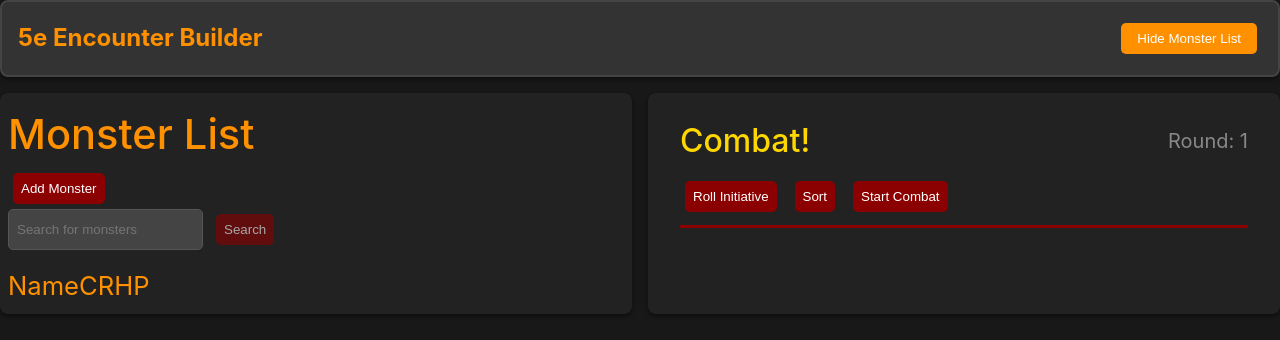
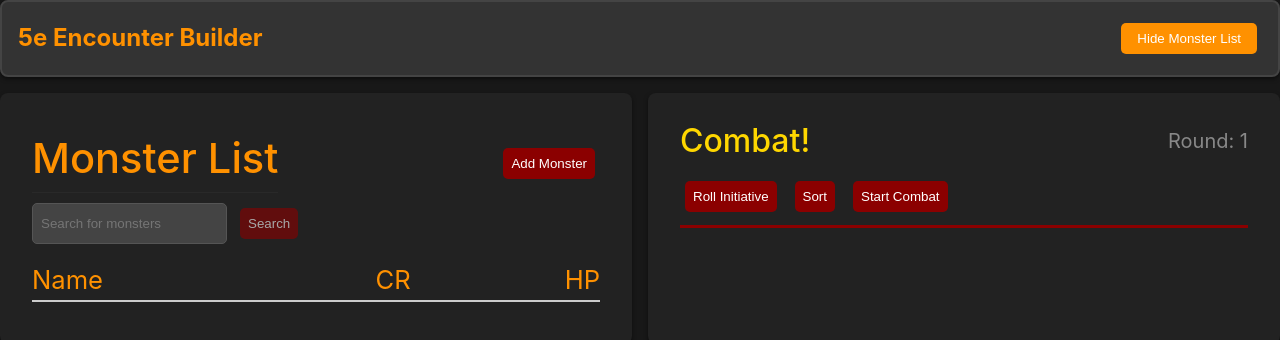
Before and after one commit to Mattan41/5eEncounterBuilder, a Vue app: page / in a window 1280 px wide. Both pictures are taken after a click on the button "Show Monster List". Shown: the top 340 px of the page. Built offline with nearby package versions, Linux system fonts and the light colour scheme.

Commit message:
implement infinite scroll and loading indicators for monster search results

```diff
--- a/src/components/TheMonsterList.vue
+++ b/src/components/TheMonsterList.vue
@@ -1,5 +1,5 @@
 <script setup>
-      import { ref } from 'vue'
+import { ref, onMounted, onUnmounted } from 'vue'
 import { saveCombatMonsters, store } from '../store.js'
 
 const monsters = ref([])
@@ -11,33 +11,84 @@
 const newMonsterCR = ref("0")
 const newMonsterInCombat = ref(false)
 
+// Nya variabler för infinite scroll
+const totalResults = ref(0)
+const currentPage = ref(1)
+const isLoading = ref(false)
+const hasMoreResults = ref(false)
+const resultsPerPage = 10
+
 // Funktion för att söka efter monster
-      const searchMonsters = async () => {
+const searchMonsters = async (resetResults = true) => {
+  if (isLoading.value) return
+
   try {
-          const response = await fetch(`https://api.open5e.com/v1/monsters/?search=${searchQuery.value}`)
+    isLoading.value = true
+
+    if (resetResults) {
+      monsters.value = []
+      currentPage.value = 1
+    }
+
+    const offset = (currentPage.value - 1) * resultsPerPage
+    const response = await fetch(`https://api.open5e.com/v1/monsters/?search=${searchQuery.value}&limit=${resultsPerPage}&offset=${offset}`)
     const data = await response.json()
-          monsters.value = data.results.map((monster, index) => ({
-            id: monsters.value.length + index + 1,
+
+    totalResults.value = data.count
+    hasMoreResults.value = data.next !== null
+
+    const newMonsters = data.results.map((monster, index) => ({
+      id: `api_${offset + index}`,
       label: monster.name,
       challengeRating: parseFloat(monster.challenge_rating),
       hitPoints: monster.hit_points,
       originalHitPoints: monster.hit_points,
     }))
+
+    if (resetResults) {
+      monsters.value = newMonsters
+    } else {
+      monsters.value.push(...newMonsters)
+    }
+
   } catch (error) {
     console.log('Error fetching monsters', error)
+  } finally {
+    isLoading.value = false
+  }
+}
+
+// Funktion för att ladda fler resultat
+const loadMoreResults = async () => {
+  if (!hasMoreResults.value || isLoading.value) return
+
+  currentPage.value++
+  await searchMonsters(false)
+}
+
+// Scroll event listener för infinite scrolling
+const handleScroll = () => {
+  const scrollContainer = document.querySelector('.monsters-scroll-container')
+  if (!scrollContainer) return
+
+  const { scrollTop, scrollHeight, clientHeight } = scrollContainer
+  const threshold = 100 // Börja ladda när 100px från botten
+
+  if (scrollHeight - scrollTop - clientHeight < threshold && hasMoreResults.value && !isLoading.value) {
+    loadMoreResults()
   }
 }
 
 // Funktion för att spara nya monster
 const saveMonster = () => {
   const monster = {
-          id: monsters.value.length + 1,
+    id: `custom_${Date.now()}`,
     label: newMonster.value,
     challengeRating: parseFloat(newMonsterCR.value),
     hitPoints: newMonsterHP.value,
     originalHitPoints: newMonsterHP.value,
   }
-        monsters.value.push(monster)
+  monsters.value.unshift(monster) // Lägg till i början av listan
   if (newMonsterInCombat.value) {
     store.combatMonsters.push({ ...monster, combatId: Date.now(), initiative: 0, done: false })
     saveCombatMonsters()
@@ -69,6 +120,21 @@
   newMonsterCR.value = ""
   newMonsterInCombat.value = false
 }
+
+// Event listeners för scroll
+onMounted(() => {
+  const scrollContainer = document.querySelector('.monsters-scroll-container')
+  if (scrollContainer) {
+    scrollContainer.addEventListener('scroll', handleScroll)
+  }
+})
+
+onUnmounted(() => {
+  const scrollContainer = document.querySelector('.monsters-scroll-container')
+  if (scrollContainer) {
+    scrollContainer.removeEventListener('scroll', handleScroll)
+  }
+})
 </script>
 
 <template>
@@ -78,10 +144,22 @@
       <button v-if="!editing" @click="doEdit(true)">Add Monster</button>
       <button v-else @click="doEdit(false)">Cancel</button>
     </div>
-          <form class="search-form" @submit.prevent="searchMonsters">
+
+    <form class="search-form" @submit.prevent="searchMonsters(true)">
       <input v-model="searchQuery" type="text" placeholder="Search for monsters">
-            <button :disabled="!searchQuery" class="btn btn-primary">Search</button>
+      <button :disabled="!searchQuery || isLoading" class="btn btn-primary">
+        {{ isLoading ? 'Searching...' : 'Search' }}
+      </button>
     </form>
+
+    <!-- Visa antal träffar -->
+    <div v-if="totalResults > 0" class="search-results-info">
+      <p>{{ totalResults }} monster{{ totalResults !== 1 ? 's' : '' }} found</p>
+      <p v-if="monsters.length < totalResults">
+        Showing {{ monsters.length }} of {{ totalResults }} results
+      </p>
+    </div>
+
     <form class="add-monsters-form" v-if="editing" @submit.prevent="saveMonster">
       <input v-model.trim="newMonster" type="text" placeholder="Monster Name">
       <input v-model.number="newMonsterHP" type="number" placeholder="Hit Points">
@@ -93,25 +171,140 @@
         Save
       </button>
     </form>
+
     <h3 class="monster-list-header">
       <span>Name</span>
       <span>CR</span>
       <span>HP</span>
     </h3>
+
+    <!-- Scrollbar container för infinite scroll -->
+    <div class="monsters-scroll-container">
       <ul>
-            <li v-for="(monster, index) in monsters" @click="addToCombatList(monster, $event)" :key="monster.id">
+        <li v-for="monster in monsters" @click="addToCombatList(monster, $event)" :key="monster.id">
           <span>{{ monster.label }}</span>
           <span>{{ monster.challengeRating }}</span>
           <span>{{ monster.hitPoints }}</span>
         </li>
       </ul>
+
+      <!-- Loading indikator -->
+      <div v-if="isLoading" class="loading-indicator">
+        <p>Loading more monsters...</p>
+      </div>
+
+      <!-- Meddelande när alla resultat är laddade -->
+      <div v-if="!hasMoreResults && monsters.length > 0 && totalResults > resultsPerPage" class="end-of-results">
+        <p>All results loaded</p>
+      </div>
+    </div>
   </div>
 </template>
 
 <style scoped>
-      /* Stil för sökformuläret */
+/* Add the blink effect */
+.blink {
+  animation: blink-animation 1s;
+}
+
+/* Other styles from original */
+h1 {
+  position: relative;
+  border-bottom: solid 1px #292929;
+  margin-bottom: 10px;
+}
+
+h3 {
+  position: relative;
+  border-bottom: 2px solid #ccc;
+}
+
+ul {
+  list-style: none;
+  padding: 0;
+}
+
+.monster-list-header {
+  display: flex;
+  justify-content: space-between;
+  font-weight: bold;
+  margin-bottom: 10px;
+}
+
+/* Monster name*/
+.monster-list-header span:first-child {
+  flex-grow: 2;
+  text-align: left;
+}
+
+/*CR*/
+.monster-list-header span:nth-child(2) {
+  flex-grow: 1;
+  margin-left: auto;
+  padding-left: 1rem;
+  text-align: center;
+}
+
+/*HP*/
+.monster-list-header span:last-child {
+  flex-grow: 1;
+  text-align: right;
+}
+
+li {
+  display: flex;
+  justify-content: space-between;
+}
+
+li span {
+  flex: 1;
+  text-align: center;
+}
+
+/* Monster name*/
+li span:first-child {
+  text-align: left;
+  overflow: hidden;
+  text-overflow: ellipsis;
+  white-space: nowrap;
+  flex-grow: 2;
+}
+
+/*CR*/
+li span:nth-child(2) {
+  flex-grow: 1;
+  margin-left: 1rem;
+}
+
+/*HP*/
+li span:last-child {
+  text-align: right;
+}
+
+.header {
+  display: flex;
+  justify-content: space-between;
+  align-items: center;
+}
+
+.add-monsters-form {
+  display: flex;
+  flex-direction: column;
+  gap: 0.5rem;
+}
+
+.add-monsters-form input {
+  padding: 0.5rem;
+  border-radius: 5px;
+  border: 1px solid #555;
+  background-color: #444;
+  color: white;
+}
+
+/* Nya stilar för sökfunktionen - matchar den ursprungliga stilen */
 .search-form {
   display: flex;
+  flex-direction: column;
   gap: 0.5rem;
   margin-bottom: 1rem;
 }
@@ -123,4 +316,74 @@
   background-color: #444;
   color: white;
 }
+
+.search-results-info {
+  margin-bottom: 1rem;
+  padding: 0.5rem;
+  background-color: rgba(255, 255, 255, 0.1);
+  border-radius: 5px;
+  border-left: 4px solid #ccc;
+}
+
+.search-results-info p {
+  margin: 0.25rem 0;
+  color: #ccc;
+  font-size: 0.9rem;
+}
+
+/* Scroll container - minimal styling för att passa originalet */
+.monsters-scroll-container {
+  max-height: 60vh;
+  overflow-y: auto;
+}
+
+/* Scrollbar styling för webkit browsers */
+.monsters-scroll-container::-webkit-scrollbar {
+  width: 8px;
+}
+
+.monsters-scroll-container::-webkit-scrollbar-track {
+  background: #2a2a2a;
+}
+
+.monsters-scroll-container::-webkit-scrollbar-thumb {
+  background: #555;
+  border-radius: 4px;
+}
+
+.monsters-scroll-container::-webkit-scrollbar-thumb:hover {
+  background: #666;
+}
+
+
+
+.loading-indicator,
+.end-of-results {
+  text-align: center;
+  padding: 1rem;
+  color: #888;
+  font-style: italic;
+  font-size: 0.9rem;
+}
+
+.loading-indicator p,
+.end-of-results p {
+  margin: 0;
+}
+
+@media (min-width: 768px) {
+  .monster-container {
+    padding: 1.5rem;
+  }
+
+  .search-form {
+    flex-direction: row;
+  }
+}
+
+@media (min-width: 1024px) {
+  .monster-container {
+    padding: 2rem;
+  }
+}
 </style>
```
Lines whose indentation alone changed are shown as unchanged.
